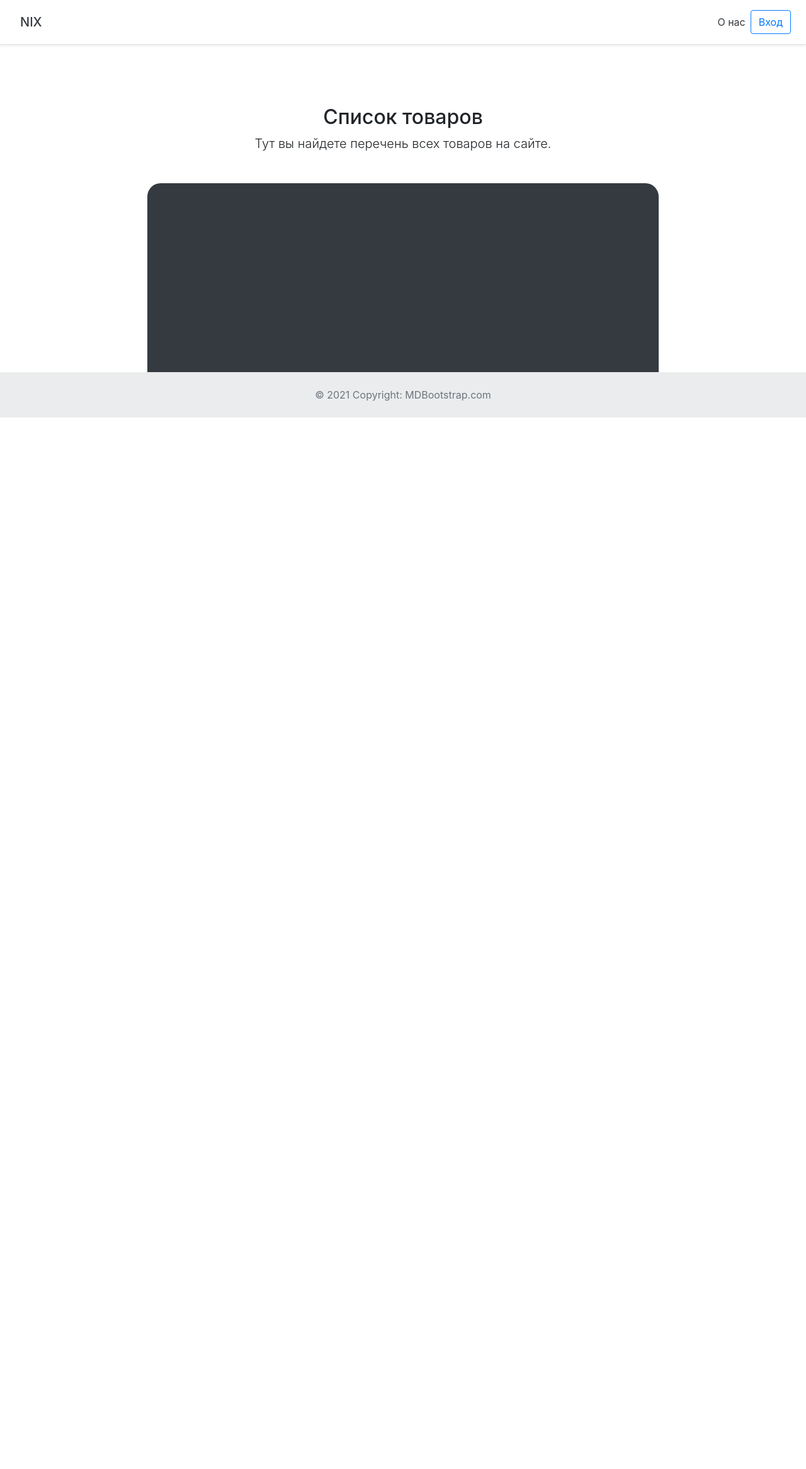
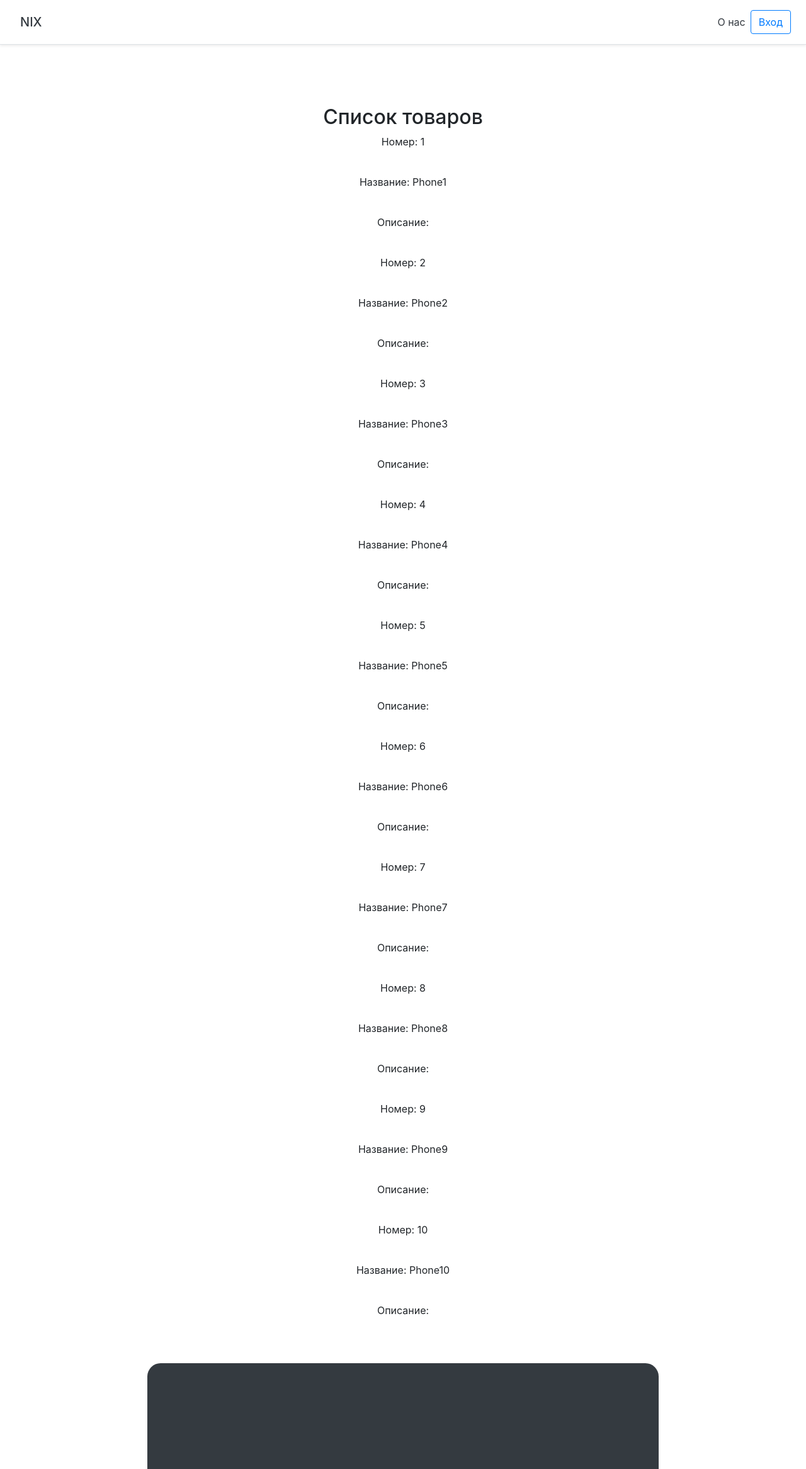
Before and after one commit to kiridovg/php-site, a PHP site: page / in a window 1280 px wide. Shown: the top 2333 px of the page at 63% size. Before the commit the page ends 663 px from the top, so only its background shows below. Run offline with PHP 8.4, Linux system fonts and the light colour scheme.

Commit message:
Update views

```diff
--- a/public/views/layout.php
+++ b/public/views/layout.php
@@ -5,7 +5,7 @@
     <meta name="viewport"
           content="width=device-width, user-scalable=no, initial-scale=1.0, maximum-scale=1.0, minimum-scale=1.0">
     <meta http-equiv="X-UA-Compatible" content="ie=edge">
-    <title>Главная страница</title>
+    <title><?php $title?></title>
     <link rel="stylesheet" href="https://stackpath.bootstrapcdn.com/bootstrap/4.5.2/css/bootstrap.min.css">
 </head>
 <body>
--- a/public/views/productlist.php
+++ b/public/views/productlist.php
@@ -2,7 +2,15 @@
     <div class="me-md-3 pt-3 px-3 pt-md-5 px-md-5 text-center overflow-hidden">
         <div class="my-3 p-3">
             <h2 class="display-5">Список товаров</h2>
-            <p class="lead">Тут вы найдете перечень всех товаров на сайте.</p>
+            <?php
+            foreach ($goods as $good){
+                echo "<p class='id'>Номер: ${good['id']}</p></br>";
+                echo "<p class='name'>Название: ${good['name']}</p></br>";
+                echo "<p class='description'>Описание: ${good['description']}</p></br>";
+
+            }
+            ?>
+
         </div>
         <div class="bg-dark shadow-sm mx-auto" style="width: 80%; height: 300px; border-radius: 21px 21px 0 0;"></div>
     </div>
```
